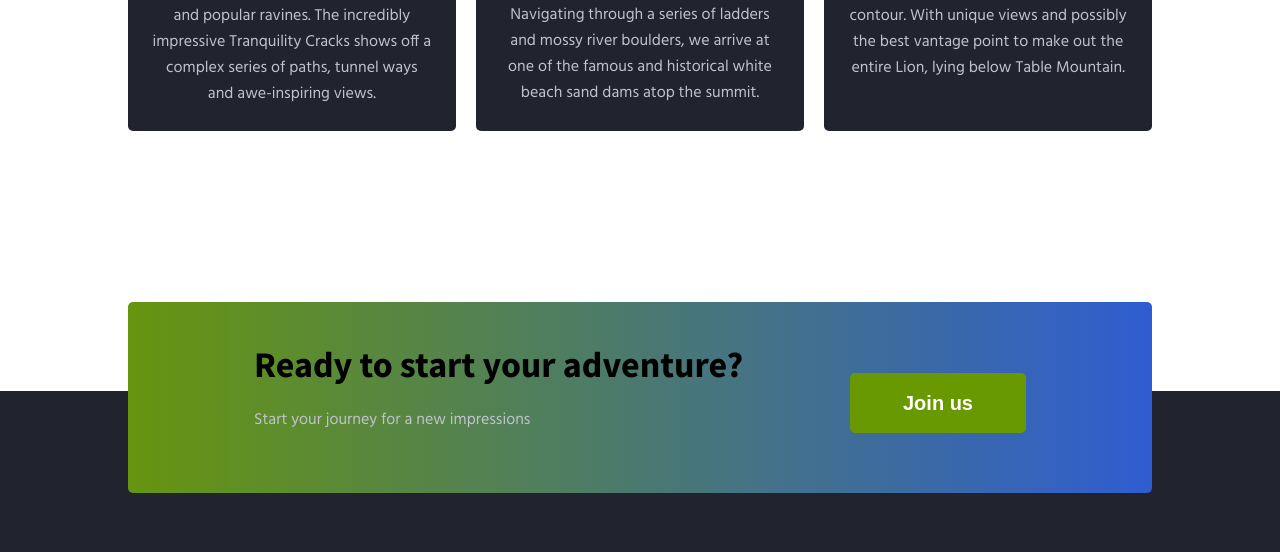
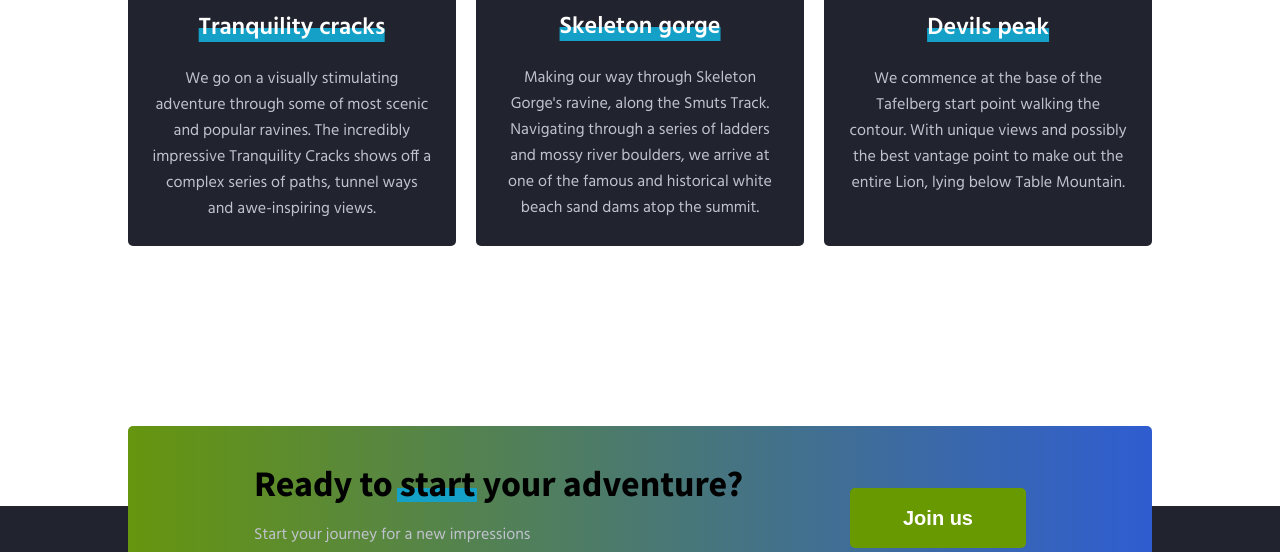
Before and after one commit to KristinaMolchanova/FL-11, a plain HTML site: page FL11_HW3/homework/index.html in a window 1280 px wide. Shown: the part 1377-1929 px from the top of the page. Drawn offline with Linux system fonts and the light colour scheme; a web font is replaced by a local one.

Commit message:
corrected

```diff
--- a/FL11_HW3/homework/scss/_main.scss
+++ b/FL11_HW3/homework/scss/_main.scss
@@ -49,7 +49,7 @@ body {
     .header-wrap {
         margin: 0 auto;
         width: 80%;
-        padding-right: 30%;
+        padding-right: 38%;
 
         .landing-logo {
             color: $logo-color;
@@ -167,7 +167,6 @@ body {
                 width: max-content;
                 position: relative;
 
-
                 .section_card_underline {
                     height: 14px;
                     background-color: $line-color;
@@ -204,6 +203,7 @@ body {
         .section_banner_text_wrap {
             .section_banner_heading {
                 font-size: 36px;
+                line-height: 36px;
                 font-weight: 800;
                 font-family: $heading-font-family;
                 color: $banner-heading-font-color;
@@ -211,11 +211,11 @@ body {
                 position: relative;
                 display: inline-block;
 
-                ::before {
+                &::before {
                     @include line;
-                    width: 365px;
-                    height: 30px;
-                    left: 0;
+                    width: 80px;
+                    height: 14px;
+                    left: 143px;
                 }
             }
 
```
Also changed, not shown: FL11_HW3/homework/css/style1.css, FL11_HW3/homework/css/style2.css, 2 other files.
